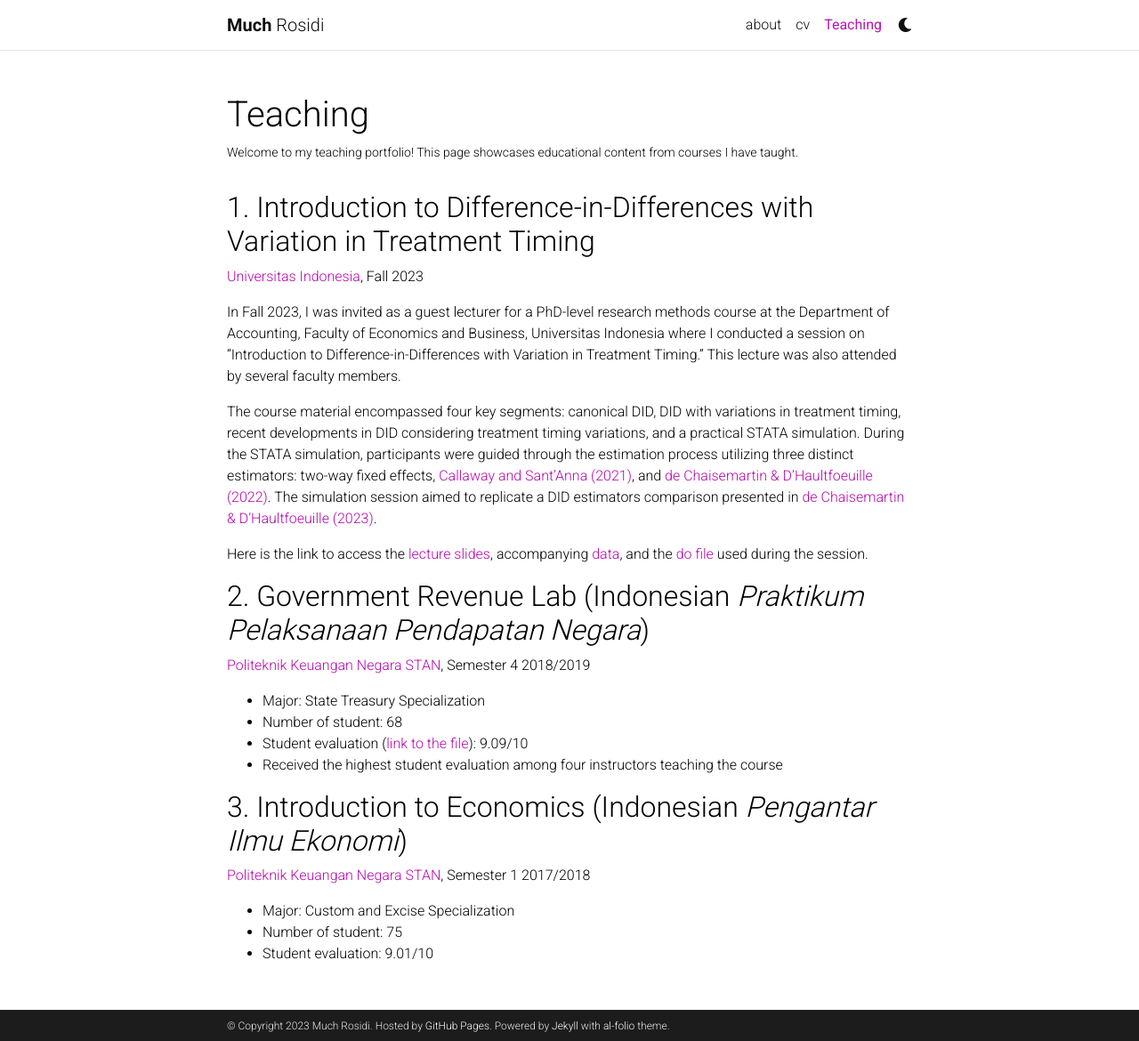
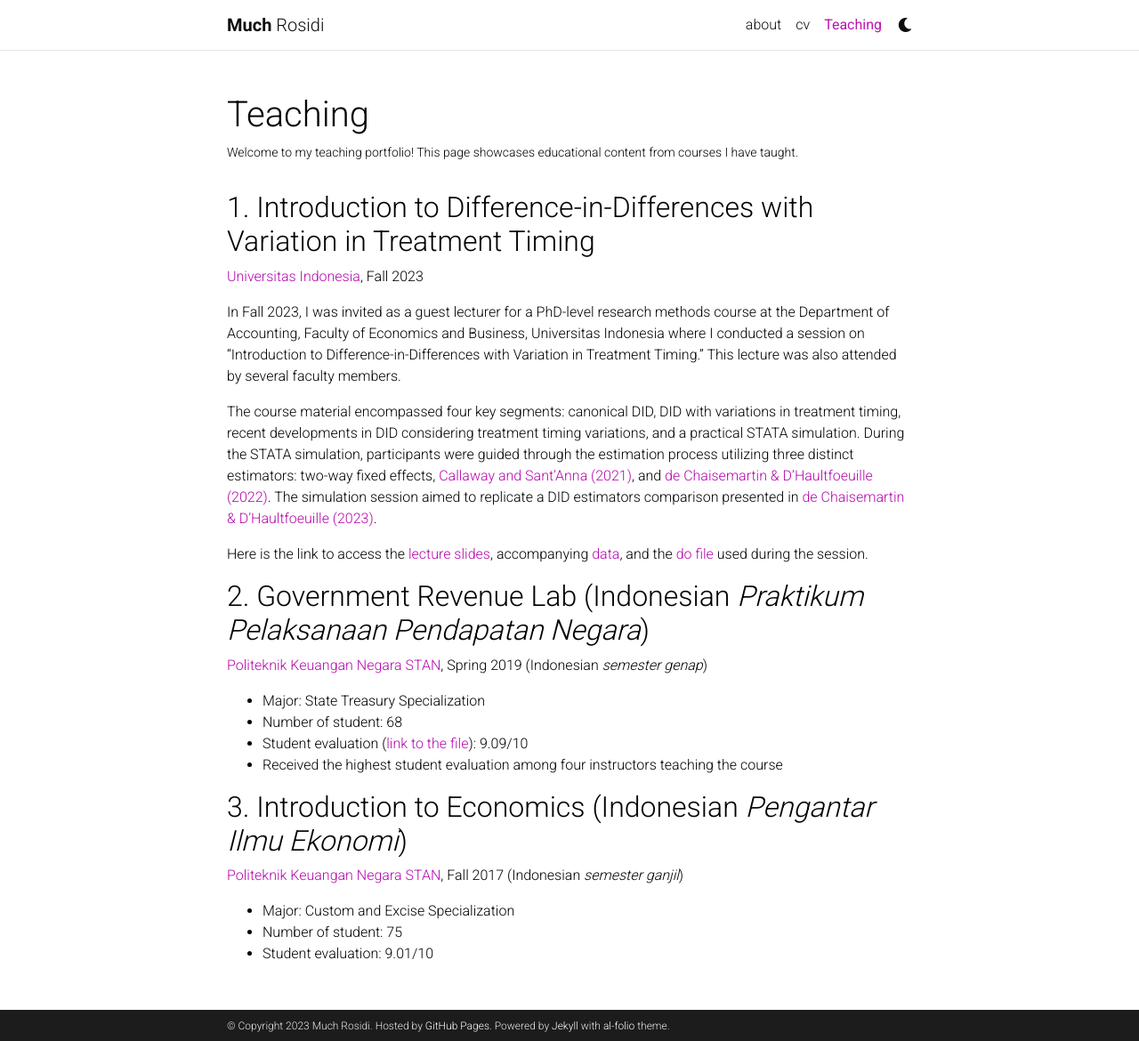
Before and after one commit to muchrosidi/muchrosidi.github.io, a Jekyll site: the page built from _pages/teaching.md, in a window 1280 px wide and 1170 px high. Shown: the whole window at 89% size. Built offline with Jekyll 4.4.1, drawn with Linux system fonts in a browser that asks for light colours; comment, search, counter and statistics services are not loaded; a style sheet for code colours, icons or effects is not loaded.

Commit message:
Update teaching.md

```diff
--- a/_pages/teaching.md
+++ b/_pages/teaching.md
@@ -21,14 +21,14 @@ Here is the link to access the [lecture slides]('/assets/pdf/Intro_diddifferentt
 
 
 ## 2. Government Revenue Lab (Indonesian *Praktikum Pelaksanaan Pendapatan Negara*)
-[Politeknik Keuangan Negara STAN](https://pknstan.ac.id/), Semester 4 2018/2019
+[Politeknik Keuangan Negara STAN](https://pknstan.ac.id/), Spring 2019 (Indonesian *semester genap*)
 - Major:  State Treasury Specialization
 - Number of student: 68
 - Student evaluation ([link to the file]('/assets/pdf/evaluasi_rosidi')): 9.09/10
 - Received the highest student evaluation among four instructors teaching the course
 
 ## 3. Introduction to Economics (Indonesian *Pengantar Ilmu Ekonomi*)
-[Politeknik Keuangan Negara STAN](https://pknstan.ac.id/),  Semester 1 2017/2018
+[Politeknik Keuangan Negara STAN](https://pknstan.ac.id/),  Fall 2017 (Indonesian *semester ganjil*)
 - Major: Custom and Excise Specialization
 - Number of student: 75
 - Student evaluation: 9.01/10
```
